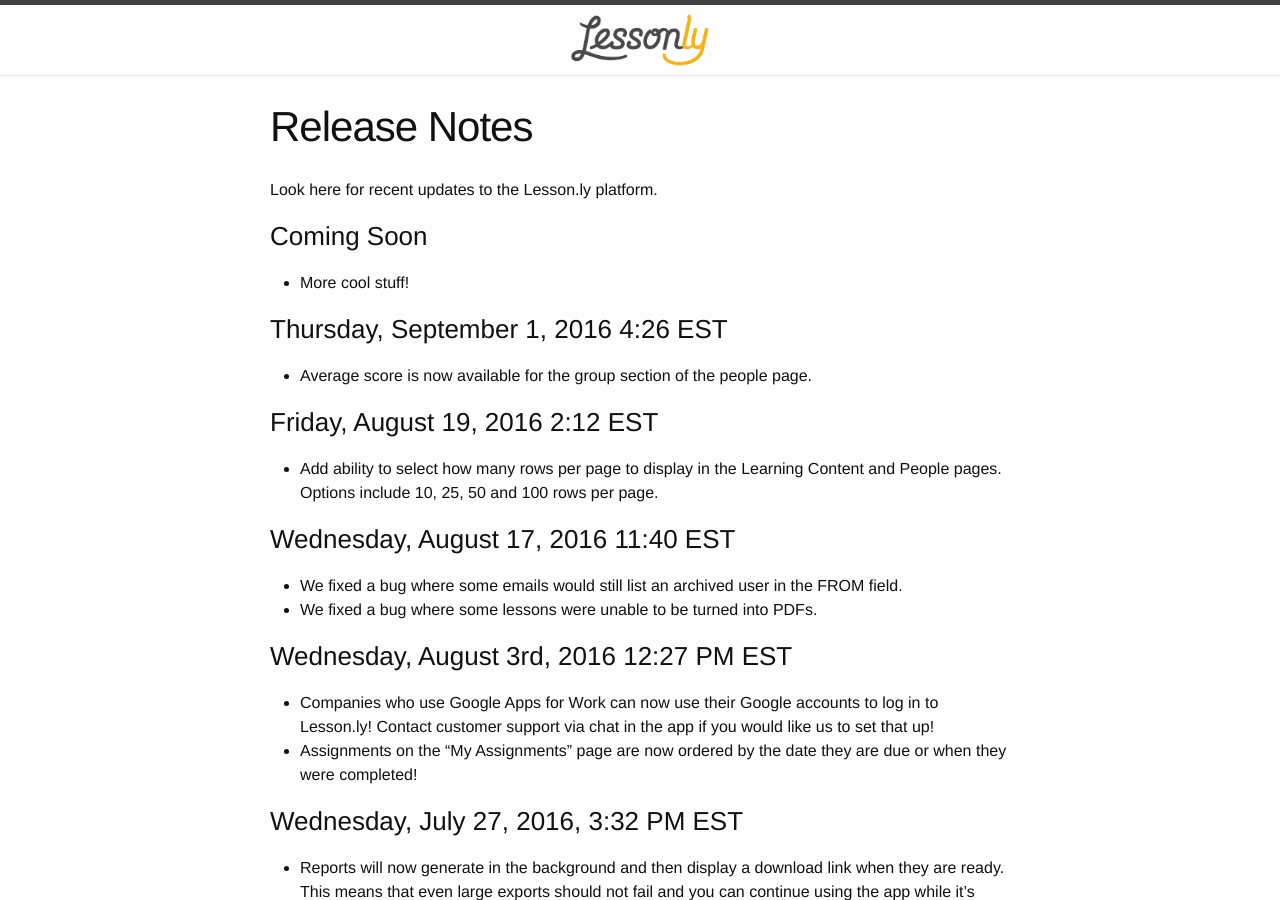
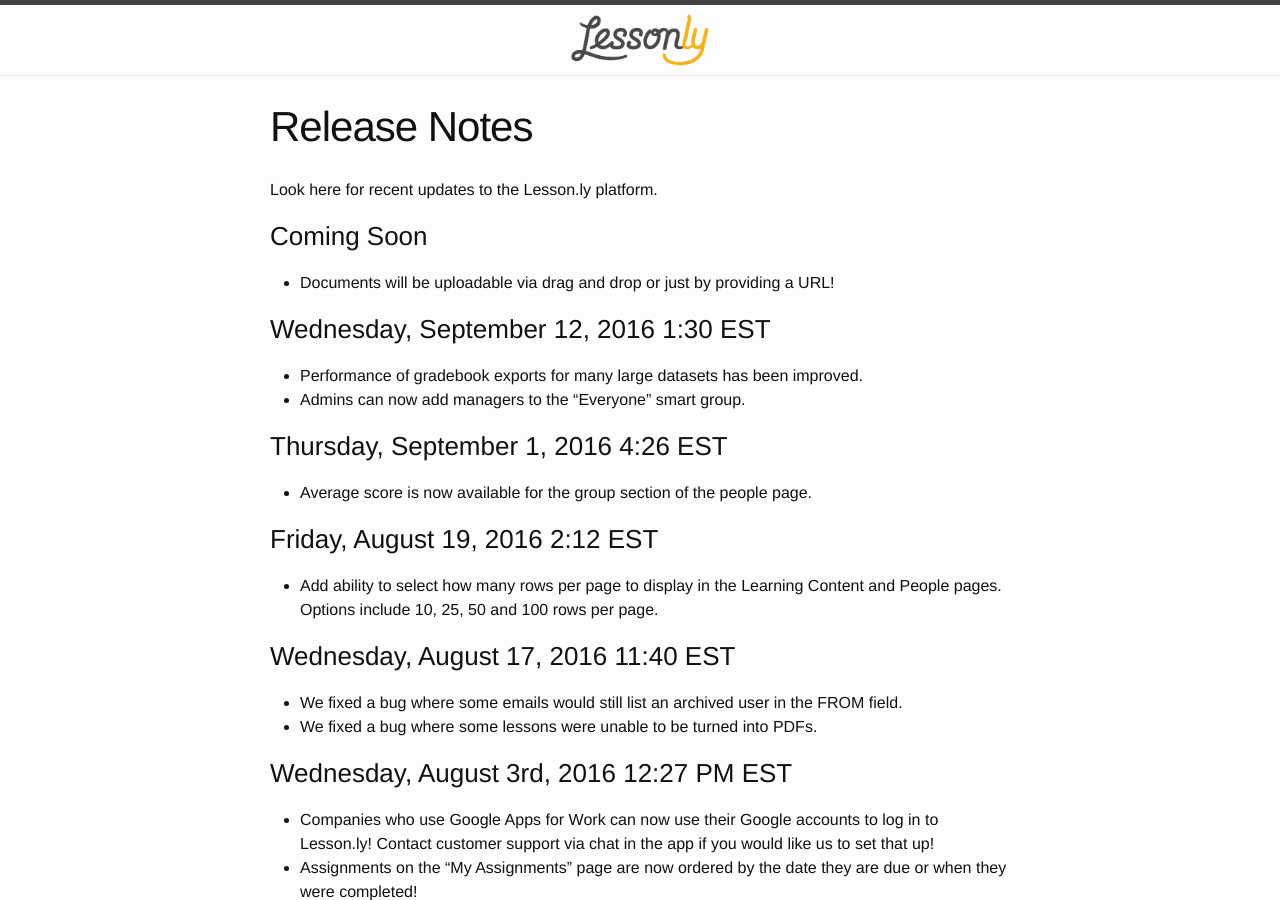
Before and after one commit to isabella232/lessonly.github.io, a Jekyll site: the page built from release-notes.md, in a window 1280 px wide and 900 px high. Built offline with Jekyll 4.4.1, drawn with Linux system fonts in a browser that asks for light colours.

Commit message:
Added latest deploy notes and coming soon note

```diff
--- a/release-notes.md
+++ b/release-notes.md
@@ -7,7 +7,12 @@
 Look here for recent updates to the Lesson.ly platform.
 
 ### Coming Soon
-- More cool stuff!
+- Documents will be uploadable via drag and drop or just by providing a URL!
+
+### Wednesday, September 12, 2016 1:30 EST
+
+- Performance of gradebook exports for many large datasets has been improved.
+- Admins can now add managers to the "Everyone" smart group.
 
 ### Thursday, September 1, 2016 4:26 EST
 
```
